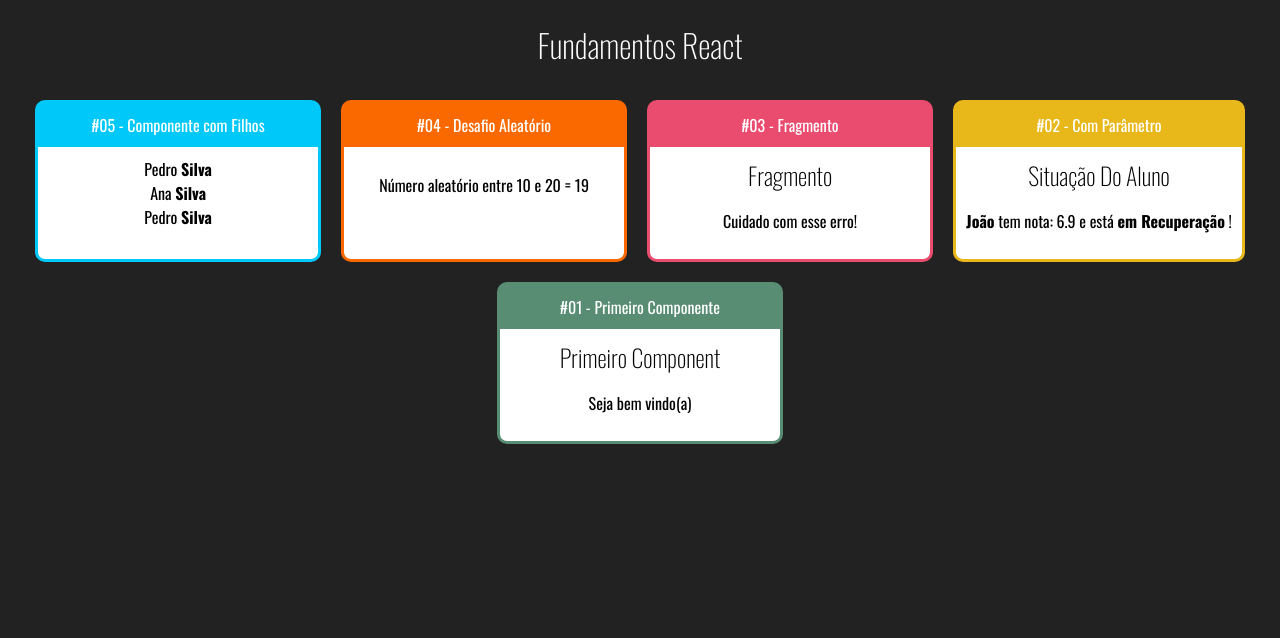
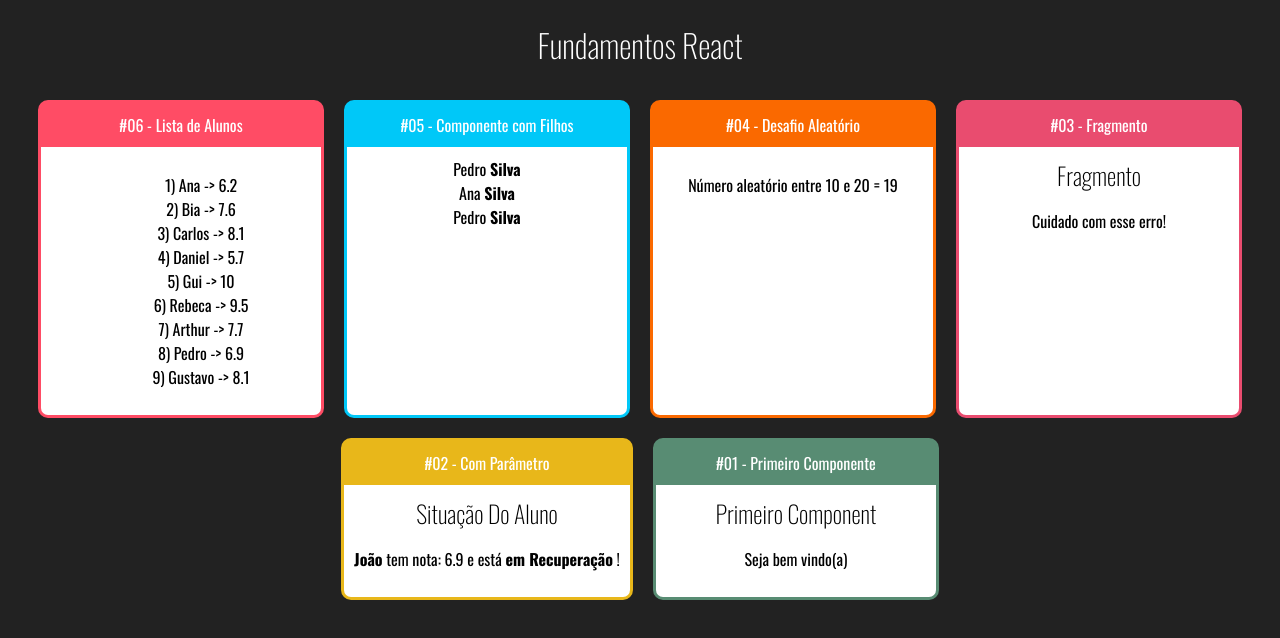
Before and after one commit to eric-moniz/curso-react-redux, a React (Create React App) app: page / in a window 1280 px wide. Shown: the top 638 px of the page. Built offline with nearby package versions, Linux system fonts and the light colour scheme.

Commit message:
aula 28 - Repetição - uso do map

```diff
--- a/src/App.jsx
+++ b/src/App.jsx
@@ -8,12 +8,17 @@
 import Card from "./components/basicos/layout/Card";
 import Familia from "./components/basicos/Familia";
 import FamiliaMembro from "./components/basicos/FamiliaMembro";
+import ListaAlunos from "./components/basicos/repeticao/ListaAlunos";
 
 const App = () => (
   <div className="App">
     <h1>Fundamentos React</h1>
 
     <div className="Cards">
+      <Card titulo="#06 - Lista de Alunos" color="#ff4c65">
+        <ListaAlunos />
+      </Card>
+
       <Card titulo="#05 - Componente com Filhos" color="#00c8f8">
         <Familia sobrenome="Silva">
           <FamiliaMembro nome="Pedro" />
--- a/src/components/basicos/Familia.jsx
+++ b/src/components/basicos/Familia.jsx
@@ -16,3 +16,5 @@
 };
 
 export default Familia;
+
+// todo: estudar mais sobre isso
--- /dev/null
+++ b/src/components/basicos/repeticao/ListaAlunos.jsx
@@ -0,0 +1,20 @@
+import React from "react";
+import { alunos } from "../../../data/alunos";
+
+const ListaAlunos = props => {
+  const lista = alunos.map(aluno => {
+    return (
+      <li key={aluno.id}>
+        {aluno.id}) {aluno.nome} {"->"} {aluno.nota}
+      </li>
+    );
+  });
+
+  return (
+    <div>
+      <ul style={{ listStyle: "none" }}>{lista}</ul>
+    </div>
+  );
+};
+
+export default ListaAlunos;
--- /dev/null
+++ b/src/data/alunos.js
@@ -0,0 +1,11 @@
+export const alunos = [
+  { id: 1, nome: "Ana", nota: 6.2 },
+  { id: 2, nome: "Bia", nota: 7.6 },
+  { id: 3, nome: "Carlos", nota: 8.1 },
+  { id: 4, nome: "Daniel", nota: 5.7 },
+  { id: 5, nome: "Gui", nota: 10.0 },
+  { id: 6, nome: "Rebeca", nota: 9.5 },
+  { id: 7, nome: "Arthur", nota: 7.7 },
+  { id: 8, nome: "Pedro", nota: 6.9 },
+  { id: 9, nome: "Gustavo", nota: 8.1 },
+];
```
